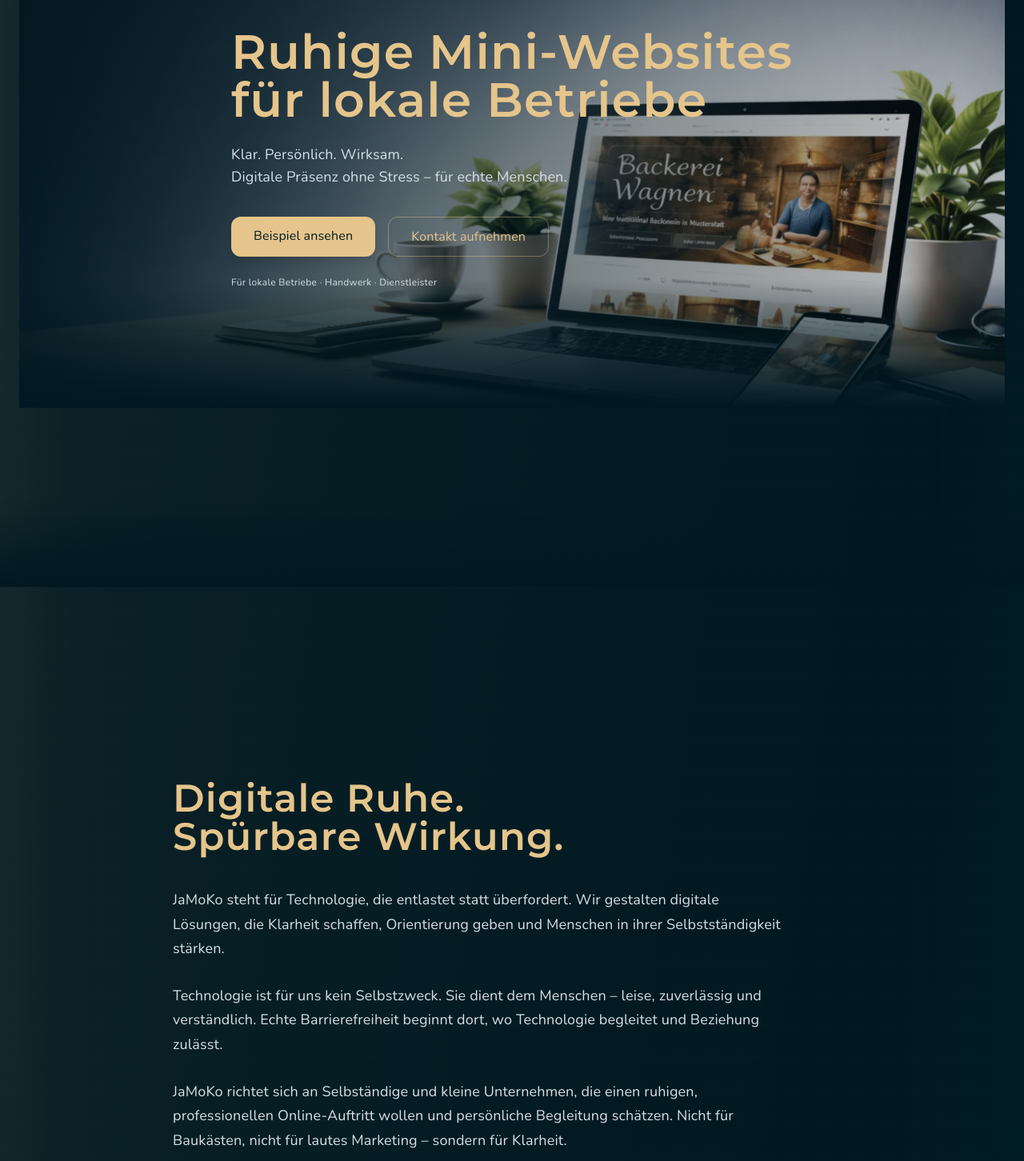
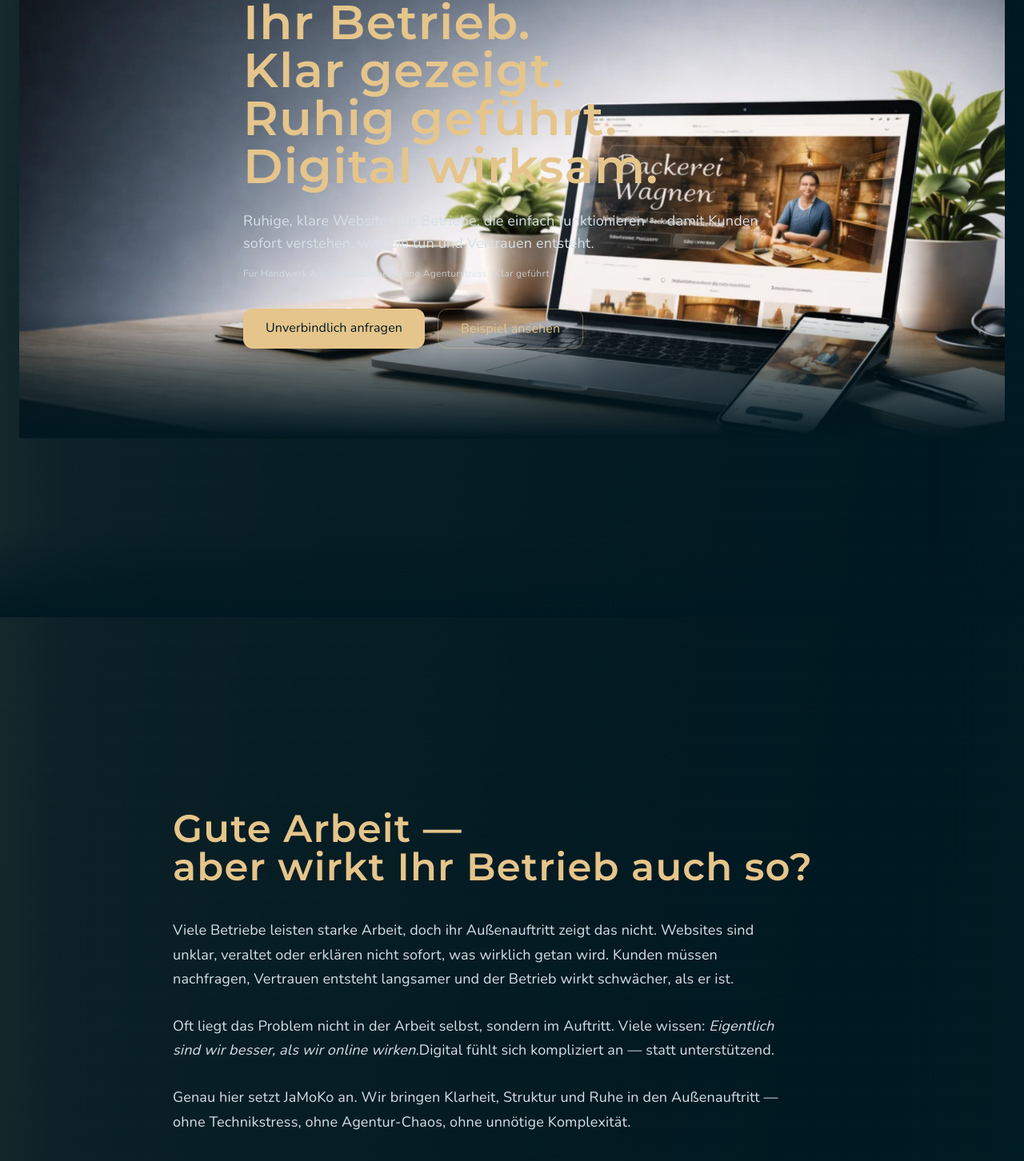
Before and after one commit to Jamoko112026/Jamoko-v1, a React (Vite) app: page / in a window 1280 px wide. Shown: the part 450-1902 px from the top of the page at 80% size. Built offline with nearby package versions, Linux system fonts and the light colour scheme.

Commit message:
SLB footer fixed + phone added

```diff
--- a/src/components/sections/BrandEssence.tsx
+++ b/src/components/sections/BrandEssence.tsx
@@ -20,8 +20,8 @@ export default function BrandEssence() {
           tracking-wide
         "
       >
-        Digitale Ruhe.<br className="hidden sm:block" />
-        Spürbare Wirkung.
+        Gute Arbeit —<br className="hidden sm:block" />
+        aber wirkt Ihr Betrieb auch so?
       </h2>
 
       {/* Content */}
@@ -36,24 +36,27 @@ export default function BrandEssence() {
       >
 
         <p>
-          JaMoKo steht für Technologie, die entlastet statt überfordert.
-          Wir gestalten digitale Lösungen, die Klarheit schaffen,
-          Orientierung geben und Menschen in ihrer Selbstständigkeit stärken.
+          Viele Betriebe leisten starke Arbeit, doch ihr Außenauftritt zeigt das nicht.
+          Websites sind unklar, veraltet oder erklären nicht sofort, was wirklich getan wird.
+          Kunden müssen nachfragen, Vertrauen entsteht langsamer und der Betrieb wirkt schwächer, als er ist.
         </p>
 
         <p>
-          Technologie ist für uns kein Selbstzweck.
-          Sie dient dem Menschen – leise, zuverlässig und verständlich.
-          Echte Barrierefreiheit beginnt dort, wo Technologie begleitet
-          und Beziehung zulässt.
+          Oft liegt das Problem nicht in der Arbeit selbst, sondern im Auftritt.
+          Viele wissen: <em>Eigentlich sind wir besser, als wir online wirken.</em>
+          Digital fühlt sich kompliziert an — statt unterstützend.
         </p>
 
         <p>
-          JaMoKo richtet sich an Selbständige und kleine Unternehmen,
-          die einen ruhigen, professionellen Online-Auftritt wollen
-          und persönliche Begleitung schätzen.
-          Nicht für Baukästen, nicht für lautes Marketing –
-          sondern für Klarheit.
+          Genau hier setzt JaMoKo an.
+          Wir bringen Klarheit, Struktur und Ruhe in den Außenauftritt — ohne Technikstress,
+          ohne Agentur-Chaos, ohne unnötige Komplexität.
+        </p>
+
+        <p>
+          Der Betrieb wirkt klar, verständlich und vertrauenswürdig.
+          Kunden verstehen sofort, was Sie tun — und melden sich.
+          Digital arbeitet mit Ihnen, nicht gegen Sie.
         </p>
 
       </div>
@@ -69,7 +72,7 @@ export default function BrandEssence() {
           tracking-wide
         "
       >
-        Reduktion ist Qualität. Beziehung steht vor Funktion.
+        Ihr Außen passt zu Ihrer echten Arbeit.
       </p>
 
     </motion.section>
--- a/src/pages/Home.tsx
+++ b/src/pages/Home.tsx
@@ -34,12 +34,15 @@ export default function Home() {
         url="https://jamoko.de"
       />
 
+      {/* ======================
+          BACKGROUND WRAPPER
+      ====================== */}
       <GlowBackground className="text-jamoko-text">
 
         {/* ======================
             HERO
         ====================== */}
-        <section className="pt-32 pb-28 px-6 relative">
+        <section className="relative pt-32 pb-28 px-6">
           <HeroLuminousBalance />
         </section>
 
@@ -47,14 +50,15 @@ export default function Home() {
         <div className="h-28 bg-gradient-to-b from-transparent to-[#001821]" />
 
         {/* ======================
-            BRAND ESSENCE
+            PROBLEM / WIRKUNG
+            (BrandEssence)
         ====================== */}
         <section className="py-28 md:py-32 px-6 max-w-5xl mx-auto">
           <BrandEssence />
         </section>
 
         {/* ======================
-            OFFER
+            LÖSUNG – MINI-SITE
         ====================== */}
         <section
           id="minisite-offer"
@@ -66,21 +70,21 @@ export default function Home() {
         <PlanetArcGlowMini />
 
         {/* ======================
-            PREVIEW
+            VERTRAUEN / PREVIEW
         ====================== */}
         <section className="py-28 md:py-32 px-6">
           <MiniSitePreview />
         </section>
 
         {/* ======================
-            PRICING
+            ANGEBOT / PREIS
         ====================== */}
         <section className="py-28 px-6 max-w-5xl mx-auto">
           <MiniSitePricing />
         </section>
 
         {/* ======================
-            KLARHEITSSYSTEM
+            METHODE – KLARHEITSSYSTEM
         ====================== */}
         <section
           id="klarheit"
@@ -90,13 +94,12 @@ export default function Home() {
         </section>
 
         {/* ======================
-            MARKENWERTE
+            POSITIONIERUNG / WARUM JAMOKO
         ====================== */}
         <section
           id="werte"
           className="py-28 md:py-32 px-6 max-w-5xl mx-auto space-y-32"
         >
-
           <Positionierung />
 
           <div className="w-full flex justify-center">
@@ -104,11 +107,10 @@ export default function Home() {
           </div>
 
           <WhyVisibility />
-
         </section>
 
         {/* ======================
-            CONTACT (FINAL CTA)
+            FINAL CTA / KONTAKT
         ====================== */}
         <section className="py-36 px-6">
           <ContactSection />
--- a/src/sections/hero/HeroLuminousBalance.tsx
+++ b/src/sections/hero/HeroLuminousBalance.tsx
@@ -19,8 +19,8 @@ export default function HeroLuminousBalance() {
       }}
     >
 
-      {/* Calm Overlay Layer */}
-      <div className="absolute inset-0 bg-gradient-to-r from-[#001821]/85 via-[#001821]/55 to-[#001821]/20" />
+      {/* Calm Overlay */}
+      <div className="absolute inset-0 bg-gradient-to-r from-[#001821]/88 via-[#001821]/60 to-[#001821]/25" />
 
       {/* CONTENT */}
       <div className="relative z-10 max-w-7xl mx-auto px-6 pt-32 pb-28">
@@ -38,15 +38,17 @@ export default function HeroLuminousBalance() {
           animate={{ opacity: 1, y: 0 }}
           transition={{ duration: 0.9, ease: [0.22, 1, 0.36, 1] }}
         >
-          Ruhige Mini-Websites<br />
-          für lokale Betriebe
+          Ihr Betrieb.<br />
+          Klar gezeigt.<br />
+          Ruhig geführt.<br />
+          Digital wirksam.
         </motion.h1>
 
         {/* SUBLINE */}
         <motion.p
           className="
             mt-6
-            max-w-xl
+            max-w-2xl
             text-jamoko-text-dim
             text-base sm:text-lg
             leading-relaxed
@@ -55,11 +57,16 @@ export default function HeroLuminousBalance() {
           animate={{ opacity: 1 }}
           transition={{ delay: 0.35, duration: 0.8 }}
         >
-          Klar. Persönlich. Wirksam.<br />
-          Digitale Präsenz ohne Stress – für echte Menschen.
+          Ruhige, klare Websites für Betriebe, die einfach funktionieren —
+          damit Kunden sofort verstehen, was Sie tun und Vertrauen entsteht.
         </motion.p>
 
-        {/* CTA ROW */}
+        {/* TRUST MICRO LINE */}
+        <p className="mt-4 text-xs text-jamoko-text-dim/80 tracking-wide">
+          Für Handwerk & lokale Betriebe · Ohne Agenturstress · Klar geführt
+        </p>
+
+        {/* CTA */}
         <motion.div
           className="mt-9 flex flex-wrap gap-4"
           initial={{ opacity: 0, y: 14 }}
@@ -67,9 +74,9 @@ export default function HeroLuminousBalance() {
           transition={{ delay: 0.55, duration: 0.7 }}
         >
 
-          {/* Primary CTA */}
+          {/* Primary */}
           <motion.a
-            href="/minisite"
+            href="#kontakt"
             whileHover={{ scale: 1.05 }}
             whileTap={{ scale: 0.97 }}
             transition={{ type: "spring", stiffness: 300, damping: 18 }}
@@ -82,12 +89,12 @@ export default function HeroLuminousBalance() {
               shadow-lg
             "
           >
-            Beispiel ansehen
+            Unverbindlich anfragen
           </motion.a>
 
-          {/* Secondary CTA */}
+          {/* Secondary */}
           <a
-            href="#kontakt"
+            href="/slb"
             className="
               px-7 py-3
               rounded-xl
@@ -97,19 +104,14 @@ export default function HeroLuminousBalance() {
               transition
             "
           >
-            Kontakt aufnehmen
+            Beispiel ansehen
           </a>
 
         </motion.div>
 
-        {/* TRUST LINE */}
-        <p className="mt-6 text-xs text-jamoko-text-dim tracking-wide">
-          Für lokale Betriebe · Handwerk · Dienstleister
-        </p>
-
       </div>
 
-      {/* BOTTOM FADE TRANSITION */}
+      {/* Bottom Fade */}
       <div className="
         absolute bottom-0 left-0 w-full h-40
         bg-gradient-to-b
--- /dev/null
+++ b/src/sections/home/ForWhoCarousel.tsx
@@ -0,0 +1,183 @@
+import { useMemo, useState } from "react";
+import { motion, AnimatePresence } from "framer-motion";
+
+type Slide = {
+  key: string;
+  title: string;
+  reality: string;
+  impact: string;
+  image: string; // path/URL
+  alt: string;
+};
+
+export default function ForWhoCarousel() {
+  const slides: Slide[] = useMemo(
+    () => [
+      {
+        key: "handwerk",
+        title: "Handwerk & echte Betriebe",
+        reality: "Gute Arbeit – aber online wirkt es nicht so.",
+        impact: "Klarer Auftritt. Mehr Vertrauen. Passendere Anfragen.",
+        image: "/images/carousel/handwerk.jpg",
+        alt: "Ruhige Werkstatt-Szene eines Handwerksbetriebs",
+      },
+      {
+        key: "dienstleister",
+        title: "Praxis & Dienstleistung",
+        reality: "Vertrauen entscheidet – noch bevor jemand anruft.",
+        impact: "Ruhige Website. Klarer Eindruck. Weniger Erklärbedarf.",
+        image: "/images/carousel/praxis.jpg",
+        alt: "Ruhige Praxis- oder Dienstleistungs-Szene",
+      },
+      {
+        key: "laden",
+        title: "Laden, Café, Feinkost",
+        reality: "Man findet euch – aber versteht euch nicht sofort.",
+        impact: "Einfach sichtbar. Verständlich. Sympathisch professionell.",
+        image: "/images/carousel/laden.jpg",
+        alt: "Ruhige Szene in einem kleinen Laden oder Café",
+      },
+      {
+        key: "b2b",
+        title: "B2B & Unternehmen",
+        reality: "Seriosität zählt – nicht Marketing-Lärm.",
+        impact: "Ruhig professionell. Klar strukturiert. Verlässlich.",
+        image: "/images/carousel/b2b.jpg",
+        alt: "Seriöse B2B-Szene: Planung, Büro, Baustellenkoordination",
+      },
+      {
+        key: "solo",
+        title: "Selbständige & kleine Studios",
+        reality: "Du machst viel – aber der Auftritt ist nicht klar genug.",
+        impact: "Fokus, Ordnung, Ruhe. Damit es stimmig wirkt.",
+        image: "/images/carousel/solo.jpg",
+        alt: "Ruhige Szene am Schreibtisch eines Selbständigen",
+      },
+    ],
+    []
+  );
+
+  const [index, setIndex] = useState(0);
+  const current = slides[index];
+
+  const prev = () => setIndex((i) => (i - 1 + slides.length) % slides.length);
+  const next = () => setIndex((i) => (i + 1) % slides.length);
+
+  return (
+    <section className="py-28 md:py-32 px-6">
+      <div className="max-w-7xl mx-auto">
+        {/* Head */}
+        <div className="max-w-3xl mb-10">
+          <h2 className="text-3xl md:text-4xl font-light text-jamoko-gold tracking-wide">
+            Für wen JaMoKo wirkt
+          </h2>
+          <p className="mt-4 text-jamoko-text-dim leading-relaxed">
+            Nicht laut. Nicht kompliziert. Sondern klar, ruhig und vertrauenswürdig —
+            für Betriebe mit echter Arbeit.
+          </p>
+        </div>
+
+        {/* Card */}
+        <div className="grid lg:grid-cols-2 gap-10 items-stretch">
+          {/* Image */}
+          <div className="relative overflow-hidden rounded-2xl border border-white/10 bg-white/5">
+            <AnimatePresence mode="wait">
+              <motion.img
+                key={current.key}
+                src={current.image}
+                alt={current.alt}
+                className="w-full h-[360px] md:h-[460px] object-cover"
+                initial={{ opacity: 0, scale: 1.02 }}
+                animate={{ opacity: 1, scale: 1 }}
+                exit={{ opacity: 0, scale: 1.01 }}
+                transition={{ duration: 0.35 }}
+                loading="lazy"
+              />
+            </AnimatePresence>
+
+            {/* soft overlay */}
+            <div className="absolute inset-0 bg-gradient-to-t from-[#001821]/65 via-transparent to-transparent" />
+          </div>
+
+          {/* Text */}
+          <div className="rounded-2xl border border-white/10 bg-white/5 p-7 md:p-9 flex flex-col justify-between">
+            <AnimatePresence mode="wait">
+              <motion.div
+                key={current.key}
+                initial={{ opacity: 0, y: 10 }}
+                animate={{ opacity: 1, y: 0 }}
+                exit={{ opacity: 0, y: -8 }}
+                transition={{ duration: 0.25 }}
+              >
+                <p className="text-xs tracking-wide text-jamoko-text-dim/80">
+                  Slide {index + 1} / {slides.length}
+                </p>
+
+                <h3 className="mt-3 text-2xl md:text-3xl font-medium text-jamoko-gold">
+                  {current.title}
+                </h3>
+
+                <p className="mt-6 text-jamoko-text-dim leading-relaxed">
+                  <span className="opacity-80">Realität: </span>
+                  {current.reality}
+                </p>
+
+                <p className="mt-4 text-jamoko-text-dim leading-relaxed">
+                  <span className="opacity-80">Wirkung: </span>
+                  {current.impact}
+                </p>
+
+                <div className="mt-8 flex flex-wrap gap-3">
+                  <a
+                    href="#kontakt"
+                    className="px-6 py-3 rounded-xl bg-jamoko-gold text-[#001821] font-medium shadow-lg"
+                  >
+                    Unverbindlich anfragen
+                  </a>
+                  <a
+                    href="/slb"
+                    className="px-6 py-3 rounded-xl border border-jamoko-gold/40 text-jamoko-gold hover:bg-jamoko-gold/10 transition"
+                  >
+                    Beispiel ansehen
+                  </a>
+                </div>
+              </motion.div>
+            </AnimatePresence>
+
+            {/* Controls */}
+            <div className="mt-10 flex items-center justify-between gap-4">
+              <button
+                onClick={prev}
+                className="px-4 py-2 rounded-lg border border-white/10 text-jamoko-text-dim hover:bg-white/5 transition"
+                aria-label="Vorherige Slide"
+              >
+                ← Zurück
+              </button>
+
+              <div className="flex gap-2">
+                {slides.map((s, i) => (
+                  <button
+                    key={s.key}
+                    onClick={() => setIndex(i)}
+                    className={`h-2.5 w-2.5 rounded-full transition ${
+                      i === index ? "bg-jamoko-gold" : "bg-white/15 hover:bg-white/25"
+                    }`}
+                    aria-label={`Slide ${i + 1}`}
+                  />
+                ))}
+              </div>
+
+              <button
+                onClick={next}
+                className="px-4 py-2 rounded-lg border border-white/10 text-jamoko-text-dim hover:bg-white/5 transition"
+                aria-label="Nächste Slide"
+              >
+                Weiter →
+              </button>
+            </div>
+          </div>
+        </div>
+      </div>
+    </section>
+  );
+}
--- a/src/sections/slb/SLBFooter.tsx
+++ b/src/sections/slb/SLBFooter.tsx
@@ -23,8 +23,29 @@ export default function SLBFooter() {
           <div className="font-semibold text-white">
             SL BauTec GmbH
           </div>
+
           <div className="text-white/60">
             Barsbüttel · Hamburg & Schleswig-Holstein
+          </div>
+
+          {/* TELEFON */}
+          <div className="mt-3 flex items-center justify-center md:justify-start gap-2 text-white/85">
+            <span className="text-white/45 tracking-wide">
+              Tel.
+            </span>
+
+            <a
+              href="tel:+494050091310"
+              className="
+                font-semibold
+                tracking-[0.02em]
+                text-white/90
+                hover:text-[var(--sl-accent-main)]
+                transition-colors
+              "
+            >
+              040&nbsp;/&nbsp;50091310
+            </a>
           </div>
         </div>
 
```
